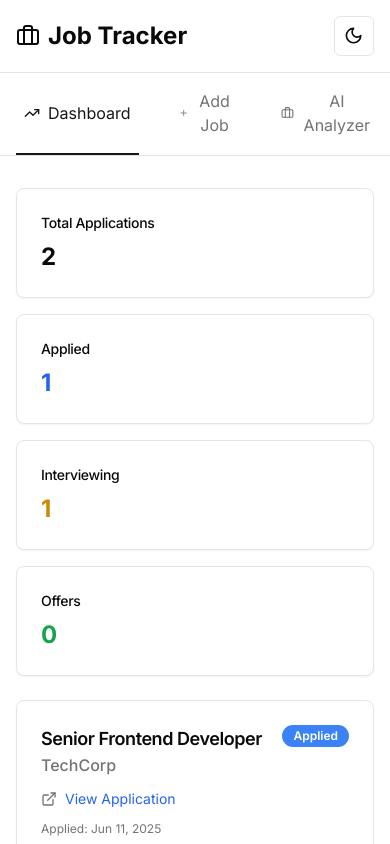
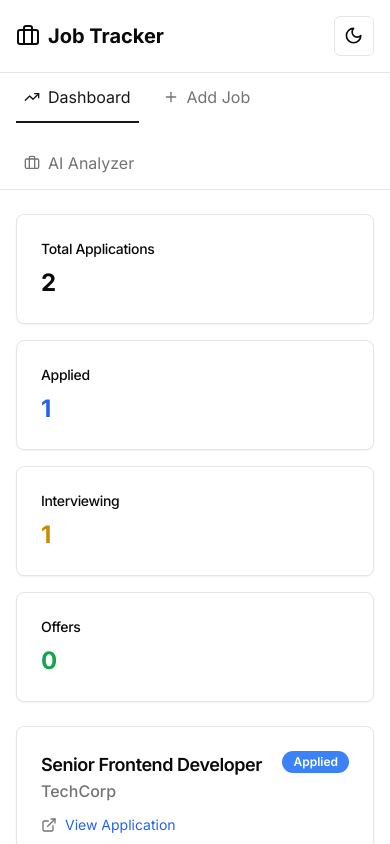
Before and after one commit to Hamza1610/job-tracker-ai, a Next.js app: page / in a window 390 px wide. Shown: the top 844 px of the page. Built offline with nearby package versions, Linux system fonts and the light colour scheme.

Commit message:
Refactor layout and styling in HomePage component; make header and navigation sticky, adjust spacing, and improve grid responsiveness for better user experience.

```diff
--- a/app/page.tsx
+++ b/app/page.tsx
@@ -111,12 +111,12 @@ export default function HomePage() {
   return (
     <div className="min-h-screen bg-background">
       {/* Header */}
-      <header className="border-b bg-card">
+      <header className="sticky top-0 z-50 border-b bg-card/95 backdrop-blur supports-[backdrop-filter]:bg-card/60">
         <div className="container mx-auto px-4 py-4">
           <div className="flex items-center justify-between">
             <div className="flex items-center gap-2">
               <Briefcase className="h-6 w-6" />
-              <h1 className="text-2xl font-bold">Job Tracker</h1>
+              <h1 className="text-xl sm:text-2xl font-bold">Job Tracker</h1>
             </div>
             <ThemeToggle />
           </div>
@@ -124,9 +124,9 @@ export default function HomePage() {
       </header>
 
       {/* Navigation */}
-      <nav className="border-b bg-card">
+      <nav className="sticky top-[57px] z-40 border-b bg-card/95 backdrop-blur supports-[backdrop-filter]:bg-card/60">
         <div className="container mx-auto px-4">
-          <div className="flex space-x-8">
+          <div className="flex flex-wrap sm:flex-nowrap gap-4 sm:gap-8">
             {[
               { id: "dashboard", label: "Dashboard", icon: TrendingUp },
               { id: "add", label: "Add Job", icon: Plus },
@@ -135,7 +135,7 @@ export default function HomePage() {
               <button
                 key={id}
                 onClick={() => setActiveTab(id as any)}
-                className={`flex items-center gap-2 py-4 px-2 border-b-2 transition-colors ${
+                className={`flex items-center gap-2 py-3 sm:py-4 px-2 border-b-2 transition-colors whitespace-nowrap ${
                   activeTab === id
                     ? "border-primary text-primary"
                     : "border-transparent text-muted-foreground hover:text-foreground"
@@ -150,7 +150,7 @@ export default function HomePage() {
       </nav>
 
       {/* Main Content */}
-      <main className="container mx-auto px-4 py-8">
+      <main className="container mx-auto px-4 py-6 sm:py-8">
         <AnimatePresence mode="wait">
           {activeTab === "dashboard" && (
             <motion.div
@@ -162,7 +162,7 @@ export default function HomePage() {
               className="space-y-6"
             >
               {/* Stats Cards */}
-              <div className="grid grid-cols-1 md:grid-cols-4 gap-4">
+              <div className="grid grid-cols-1 sm:grid-cols-2 lg:grid-cols-4 gap-4">
                 <Card>
                   <CardHeader className="pb-2">
                     <CardTitle className="text-sm font-medium">Total Applications</CardTitle>
@@ -213,7 +213,7 @@ export default function HomePage() {
                   </CardContent>
                 </Card>
               ) : (
-                <div className="grid grid-cols-1 md:grid-cols-2 lg:grid-cols-3 gap-6">
+                <div className="grid grid-cols-1 sm:grid-cols-2 xl:grid-cols-3 gap-4 sm:gap-6">
                   <AnimatePresence>
                     {jobs.map((job) => (
                       <JobCard
```
